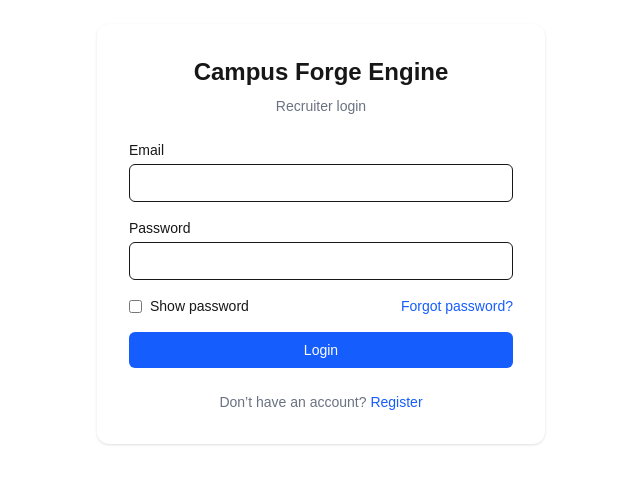
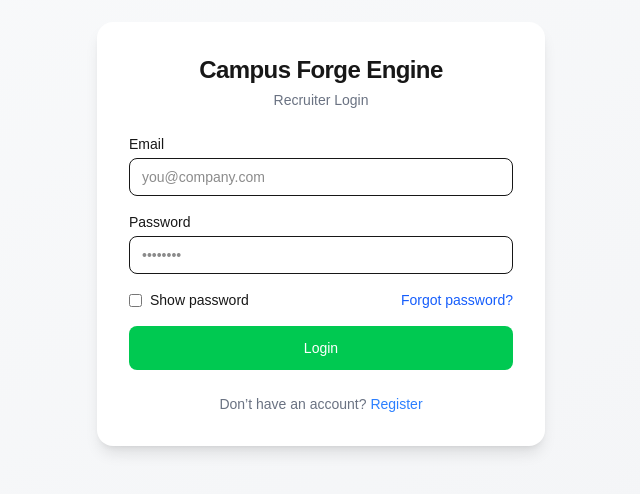
Before and after one commit to athulcoder/CAMPUSFORGE-ENGINE, a Next.js app in the folder frontend/: page /login in a window 1280 px wide. Shown: the part 166-660 px from the top of the page, without its empty margins (319-959 px from the left). Built offline with nearby package versions, Linux system fonts and the light colour scheme.

Commit message:
new login page created

```diff
--- a/frontend/app/(auth)/login/page.jsx
+++ b/frontend/app/(auth)/login/page.jsx
@@ -7,15 +7,18 @@ import { useRouter } from "next/navigation";
 import { useState } from "react";
 
 export default function LoginPage() {
-  const router = useRouter()
+  const router = useRouter();
   const { showToast } = useToast();
+
   const [email, setEmail] = useState("");
   const [password, setPassword] = useState("");
   const [showPassword, setShowPassword] = useState(false);
   const [error, setError] = useState("");
+  const [loading, setLoading] = useState(false); // UI-only
 
   const handleLogin = async (e) => {
     e.preventDefault();
+    if (loading) return; // 🔒 one click only
 
     if (!email || !password) {
       setError("Email and password are required");
@@ -23,63 +26,71 @@ const handleLogin = async (e) => {
     }
 
     setError("");
+    setLoading(true);
 
     const data = await actionLogin(email, password);
 
     if (!data.success) {
       setError(data.error || "Something went wrong");
+      setLoading(false);
       return;
     }
-  else{
-    showToast(data.message)
-    router.replace('/dashboard')
 
-
-  }
-
+    showToast(data.message);
+    router.replace("/dashboard");
   };
 
   return (
-    <div className="flex min-h-screen items-center justify-center">
-      <div className="w-full max-w-md rounded-xl bg-white p-8 shadow-sm">
-        <h1 className="mb-2 text-center text-2xl font-semibold">
+    <div className="flex min-h-screen items-center justify-center bg-gradient-to-br from-gray-50 to-gray-100">
+      <div className="w-full max-w-md rounded-2xl bg-white p-8 shadow-lg animate-fadeIn">
+        <h1 className="mb-1 text-center text-2xl font-semibold tracking-tight">
           Campus Forge Engine
         </h1>
         <p className="mb-6 text-center text-sm text-gray-500">
-          Recruiter login
+          Recruiter Login
         </p>
 
         {error && (
-          <div className="mb-4 rounded-md bg-red-50 px-3 py-2 text-sm text-red-600">
+          <div className="mb-4 rounded-lg bg-red-50 px-3 py-2 text-sm text-red-600 animate-shake">
             {error}
           </div>
         )}
 
         <form onSubmit={handleLogin} className="space-y-4">
+          {/* Email */}
           <div>
-            <label className="block text-sm font-medium">Email</label>
+            <label className="block text-sm font-medium mb-1">Email</label>
             <input
               type="email"
-              className="mt-1 w-full rounded-md border px-3 py-2 text-sm focus:border-blue-500 focus:outline-none"
+              placeholder="you@company.com"
+              className="w-full rounded-lg border px-3 py-2 text-sm transition
+                         focus:border-blue-500 focus:ring-2 focus:ring-blue-100
+                         outline-none"
               value={email}
               onChange={(e) => setEmail(e.target.value)}
             />
           </div>
 
+          {/* Password */}
           <div>
-            <label className="block text-sm font-medium">Password</label>
+            <label className="block text-sm font-medium mb-1">Password</label>
             <input
               type={showPassword ? "text" : "password"}
-              className="mt-1 w-full rounded-md border px-3 py-2 text-sm focus:border-blue-500 focus:outline-none"
+              placeholder="••••••••"
+              className="w-full rounded-lg border px-3 py-2 text-sm transition
+                         focus:border-green-500 focus:ring-2 focus:ring-green-100
+                         outline-none"
               value={password}
               onChange={(e) => setPassword(e.target.value)}
             />
           </div>
 
+          {/* Options */}
           <div className="flex items-center justify-between text-sm">
-            <label className="flex items-center gap-2">
+            <label className="flex items-center gap-2 cursor-pointer">
               <input
                 type="checkbox"
+                className="accent-green-500"
                 onChange={() => setShowPassword(!showPassword)}
               />
               Show password
@@ -93,17 +104,32 @@ const handleLogin = async (e) => {
             </Link>
           </div>
 
+          {/* Login Button */}
           <button
             type="submit"
-            className="w-full rounded-md bg-blue-600 py-2 text-sm font-medium text-white hover:bg-blue-700"
+            disabled={loading}
+            className={`w-full rounded-lg py-3 text-sm font-medium text-white
+              transition-all duration-300
+              ${
+                loading
+                  ? "bg-green-400 cursor-not-allowed scale-[0.99]"
+                  : "bg-green-500 hover:bg-green-600 active:scale-[0.98]"
+              }`}
           >
-            Login
+            {loading ? (
+              <span className="flex items-center justify-center gap-2">
+                <span className="h-4 w-4 animate-spin rounded-full border-2 border-white border-t-transparent" />
+                Logging in…
+              </span>
+            ) : (
+              "Login"
+            )}
           </button>
         </form>
 
         <p className="mt-6 text-center text-sm text-gray-500">
           Don’t have an account?{" "}
-          <Link href="/register" className="text-blue-600 hover:underline">
+          <Link href="/register" className="text-blue-500 hover:underline">
             Register
           </Link>
         </p>
--- a/frontend/app/(dash)/candidate/page.jsx
+++ b/frontend/app/(dash)/candidate/page.jsx
@@ -178,7 +178,7 @@ export default function CandidatesPage() {
                       </p>
                       <div className="mt-1 flex items-center gap-2 text-sm text-gray-600">
                         <Briefcase className="w-4 h-4" />
-                        {candidate.job_role}
+                       Matching role:  {candidate.job_role}
                       </div>
                     </div>
                   </div>
--- a/frontend/app/(dash)/dashboard/page.jsx
+++ b/frontend/app/(dash)/dashboard/page.jsx
@@ -181,10 +181,10 @@ export default function RecruiterDashboard() {
         {/* Header */}
         <header>
           <h1 className="text-3xl font-semibold text-gray-900">
-            Resume Processing Pipeline
+            Campus Forge – Smart Campus Hiring Platform
           </h1>
           <p className="text-gray-500 mt-1">
-            Multi-upload · Redis · WebSockets
+            One Upload. Smart Ranking. Real time
           </p>
         </header>
 
--- a/frontend/app/globals.css
+++ b/frontend/app/globals.css
@@ -18,3 +18,38 @@ body {
   color: var(--foreground);
   font-family: Arial, Helvetica, sans-serif;
 }
+
+
+/* ===== Animations ===== */
+
+@keyframes fadeIn {
+  from {
+    opacity: 0;
+    transform: translateY(8px);
+  }
+  to {
+    opacity: 1;
+    transform: translateY(0);
+  }
+}
+
+@keyframes shake {
+  0%,
+  100% {
+    transform: translateX(0);
+  }
+  25% {
+    transform: translateX(-3px);
+  }
+  75% {
+    transform: translateX(3px);
+  }
+}
+
+.animate-fadeIn {
+  animation: fadeIn 0.4s ease-out;
+}
+
+.animate-shake {
+  animation: shake 0.3s ease-in-out;
+}
--- a/frontend/components/Navbar.jsx
+++ b/frontend/components/Navbar.jsx
@@ -1,19 +1,33 @@
 "use client";
-
+import { TbSchool } from "react-icons/tb";
 import Link from "next/link";
 import { useAuth } from "@/context/AuthContext";
+import { LogOut } from "lucide-react";
+import { useRouter } from "next/navigation";
 
 function Navbar() {
-  const { user, loading } = useAuth();
+  const { user, loading, logout } = useAuth(); // 👈 logout added
 
+  const route = useRouter()
+
+const handleLogout = async () => {
+  const res = await fetch("http://localhost:8080/api/auth/logout", {
+    method: "POST",               // or GET if your backend uses GET
+    credentials: "include",       // 🔥 THIS IS REQUIRED
+  });
+
+  if (res.ok) {
+    route.replace("/login");
+  }
+};
   return (
     <nav className="sticky top-0 z-50 bg-white border-b">
       <div className="max-w-6xl mx-auto px-6 py-3 flex items-center justify-between">
         {/* Left */}
         <div className="flex items-center gap-8">
           <div className="flex items-center gap-2">
-            <div className="w-8 h-8 rounded-lg bg-blue-600 flex items-center justify-center text-white font-bold">
-              C
+            <div className="w-8 h-8 rounded-lg bg-green-600 flex items-center justify-center text-white font-bold">
+              <TbSchool/>
             </div>
             <span className="font-semibold text-lg">
               Campus Forge Engine
@@ -21,10 +35,10 @@ function Navbar() {
           </div>
 
           <div className="hidden md:flex items-center gap-6 text-sm font-medium text-gray-600">
-            <Link href="/dashboard" className="hover:text-blue-600 transition">
+            <Link href="/dashboard" className="hover:text-cyan-600 transition">
               Dashboard
             </Link>
-            <Link href="/candidate" className="hover:text-blue-600 transition">
+            <Link href="/candidate" className="hover:text-cyan-600 transition">
               Candidates
             </Link>
           </div>
@@ -44,17 +58,26 @@ function Navbar() {
 
           {!loading && user && (
             <>
-              <div className="text-right leading-tight">
+              <div className="text-right leading-tight hidden sm:block">
                 <p className="text-xs text-gray-500">{user.name}</p>
                 <p className="text-sm font-medium">{user.email}</p>
               </div>
-              <div className="w-9 h-9 rounded-full bg-gray-200 flex items-center justify-center text-sm font-semibold">
+
+              <div className="w-9 h-9 rounded-full bg-cyan-600 text-white flex items-center justify-center text-md font-semibold">
                 {user.name?.[0]?.toUpperCase() || "U"}
               </div>
+
+              {/* Logout */}
+              <button
+                onClick={handleLogout}
+                className="flex items-center gap-2 px-3 py-2 rounded-lg text-sm font-medium cursor-pointer
+                           text-red-600 hover:bg-red-50 transition"
+              >
+                <LogOut size={16} />
+                <span className="hidden sm:inline">Logout</span>
+              </button>
             </>
           )}
-
-          {/* ❌ No login, nothing when user is null */}
         </div>
       </div>
     </nav>
--- a/frontend/components/Toast.jsx
+++ b/frontend/components/Toast.jsx
@@ -24,7 +24,7 @@ export default function Toast({ message, type = "success", onClose }) {
   return (
     <div
       className={`
-        fixed bottom-5 right-5 z-50
+        fixed top-16 right-6 z-50
         min-w-[260px]
         px-4 py-3
         rounded-lg
--- a/frontend/package.json
+++ b/frontend/package.json
@@ -13,6 +13,7 @@
     "next": "16.1.6",
     "react": "19.2.3",
     "react-dom": "19.2.3",
+    "react-icons": "^5.5.0",
     "socket.io-client": "^4.8.3"
   },
   "devDependencies": {
```
Also changed, not shown: 2 other files (tests, documents, lock files or other folders). Lines whose indentation alone changed are shown as unchanged.
